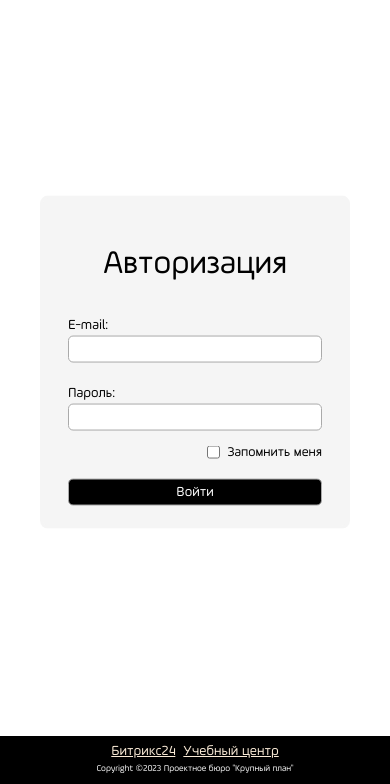
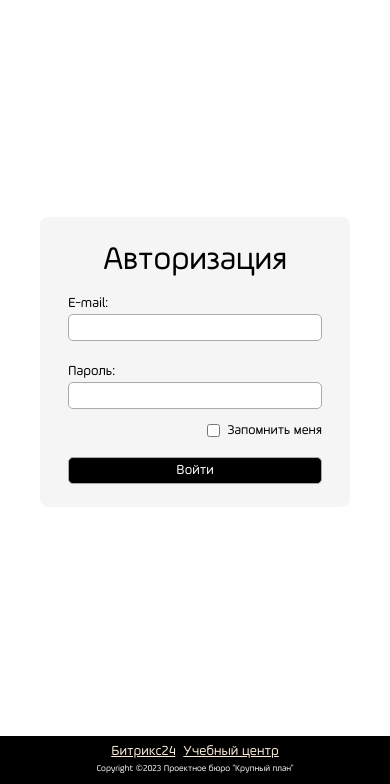
Before and after one commit to xPRYANIKx/KPLN_app, a Flask app: page /login in a window 390 px wide. Shown: the part 60-844 px from the top of the page. Run offline with Flask 3, Linux system fonts and the light colour scheme; some libraries are stand-ins or nearby versions; some web fonts are replaced.

Commit message:
fix: auth block

```diff
--- a/static/style/style.css
+++ b/static/style/style.css
@@ -338,9 +338,15 @@ main .logInfo span {
   font-size: 14px;
 }
 .auth_form form {
+  position: static;
+  transform: translate(0%, 0%);
+  width: 100%;
   display: flex;
   flex-direction: column;
   max-width: 530px;
+}
+.auth_form form h1 {
+  margin: 0px 0px 10px 0px;
 }
 .auth_form form .checkbox_auth {
   justify-content: end;
@@ -451,6 +457,9 @@ main .logInfo span {
   .auth_form form .checkbox_auth {
     flex-direction: row;
   }
+  .auth_form form h1 {
+    margin: 0px 0px 0px 0px;
+  }
   .wrapperError__text {
     margin-right: 0px;
   }
--- a/static/style/style.scss
+++ b/static/style/style.scss
@@ -253,9 +253,15 @@ main {
         font-size: 14px;
     }
     form {
+        position: static;
+        transform: translate(0%, 0%);
+        width: 100%;
         display: flex;
         flex-direction: column;
         max-width: 530px;
+        h1 {
+            margin: 0px 0px 10px 0px;
+        }
         .checkbox_auth {
             justify-content: end;
             margin: -8px 0 -4px 0;
@@ -368,6 +374,9 @@ main {
             .checkbox_auth {
                 flex-direction: row;
             }
+            h1 {
+                margin: 0px 0px 0px 0px;
+            }
         }
     }
     .wrapperError {
--- a/templates/login.html
+++ b/templates/login.html
@@ -28,7 +28,7 @@
                     <div class="flash {{cat}}">{{msg}}</div>
                     {% endfor %}
                 </div>
-                <form action="" method="post" class="form-contact">
+                <form class="auth_form__status__form" action="" method="post" class="form-contact">
                     <h1>{{title}}</h1>
                     <div><label>E-mail:</label> <input type="text" name="email" value="" required /></div>
                     <div><label>Пароль:</label> <input type="password" name="password" value="" required /></div>
```
Also changed, not shown: 1 other file.
